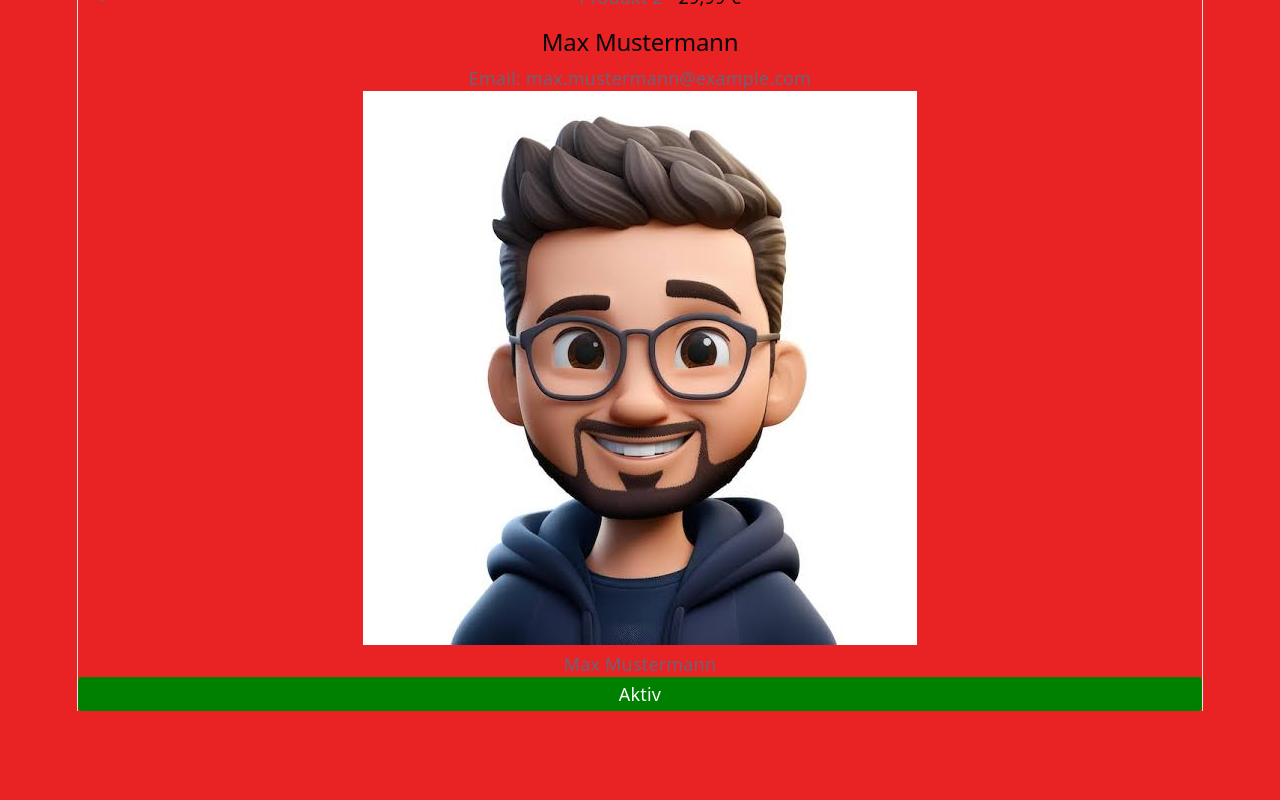
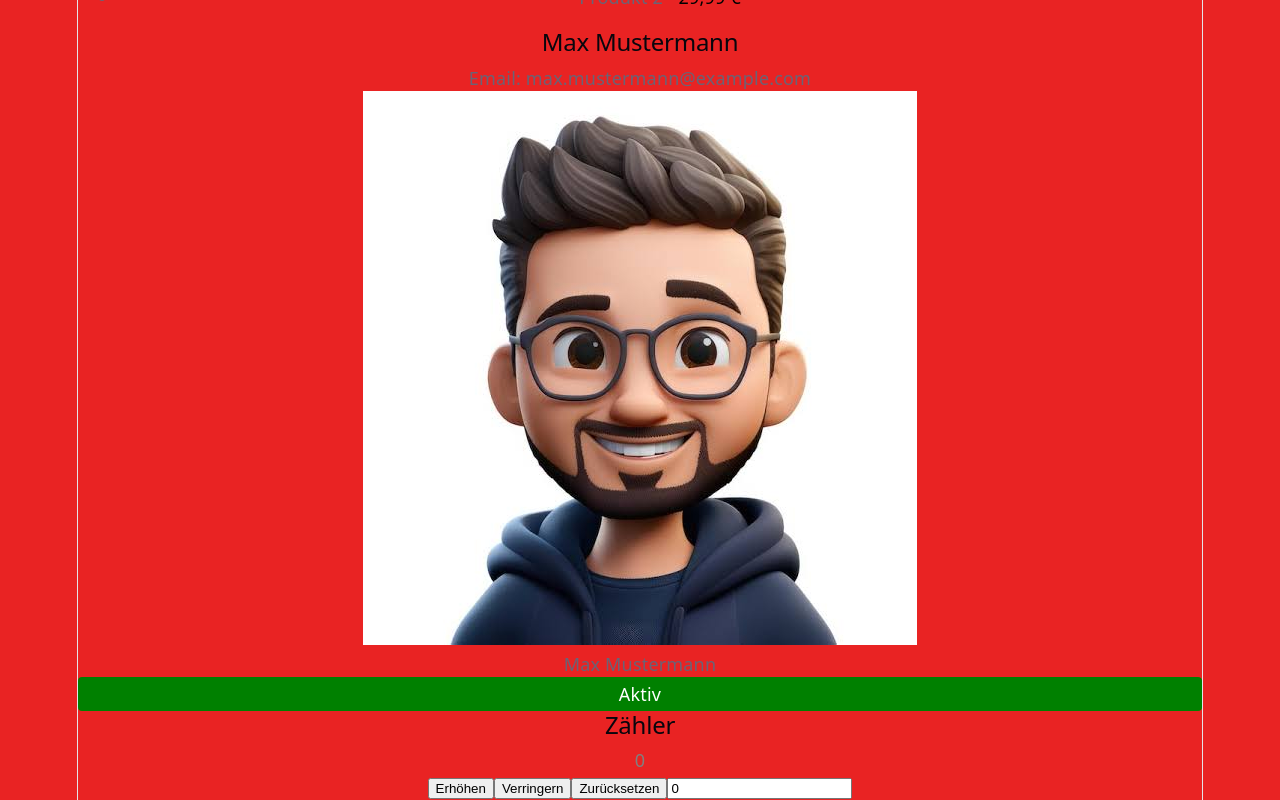
Before and after one commit to AMPFV1/frontend-kurs, a React (Vite) app in the folder modul04/react-einstieg/: page / in a window 1280 px wide. Shown: the part 176-976 px from the top of the page. Before the commit the page ends 887 px from the top, so only its background shows below. Built offline with nearby package versions, Linux system fonts and the light colour scheme.

Commit message:
Interaktiver Zähler erstellt

```diff
--- a/modul04/react-einstieg/src/App.tsx
+++ b/modul04/react-einstieg/src/App.tsx
@@ -4,6 +4,7 @@ import BenutzerInfo from './komponenten/BenutzerInfo'
 import Avatar from './komponenten/Avatar'
 import avatarBild from './assets/images.jfif'
 import Abzeichen from './komponenten/Abzeichen'
+import Zaehler from './komponenten/Zaehler'
 import './App.css'
 
 const musterProdukte = [
@@ -21,6 +22,7 @@ function App() {
       <BenutzerInfo name="Max Mustermann" email="max.mustermann@example.com" />
       <Avatar name="Max Mustermann" bildUrl={avatarBild} />
       <Abzeichen status="aktiv" />
+      <Zaehler />
     </>
   )
 }
--- /dev/null
+++ b/modul04/react-einstieg/src/komponenten/Zaehler.tsx
@@ -0,0 +1,44 @@
+//Implementieren Sie einen Zähler mit den Buttons: Erhöhen, Verringern, Zurücksetzen.
+import { useState } from 'react'
+
+const Zaehler = () => {
+  const [count, setCount] = useState(0)
+
+  const hochzählen = () => {
+    setCount(count + 1)
+  }
+
+  const runterzählen = () => {
+    if (count == 0) {
+      return
+    }
+    setCount(count - 1)
+  }
+
+  const reset = () => {
+    setCount(0)
+  }
+
+  const umXerhöhen = (x: number) => {
+    setCount(count + x)
+  }
+
+  return (
+    <div>
+      <h2>Zähler</h2>
+      <p style={{ color: count > 10 ? 'red' : count === 0 ? 'gray' : 'black' }}>
+        {count}
+      </p>
+      <button onClick={hochzählen}>Erhöhen</button>
+      <button onClick={runterzählen}>Verringern</button>
+      <button onClick={reset}>Zurücksetzen</button>
+      <input
+        type="number"
+        value={count}
+        onChange={(e) => umXerhöhen(Number(e.target.value))}
+      />
+    </div>
+  )
+}
+
+export default Zaehler
```
